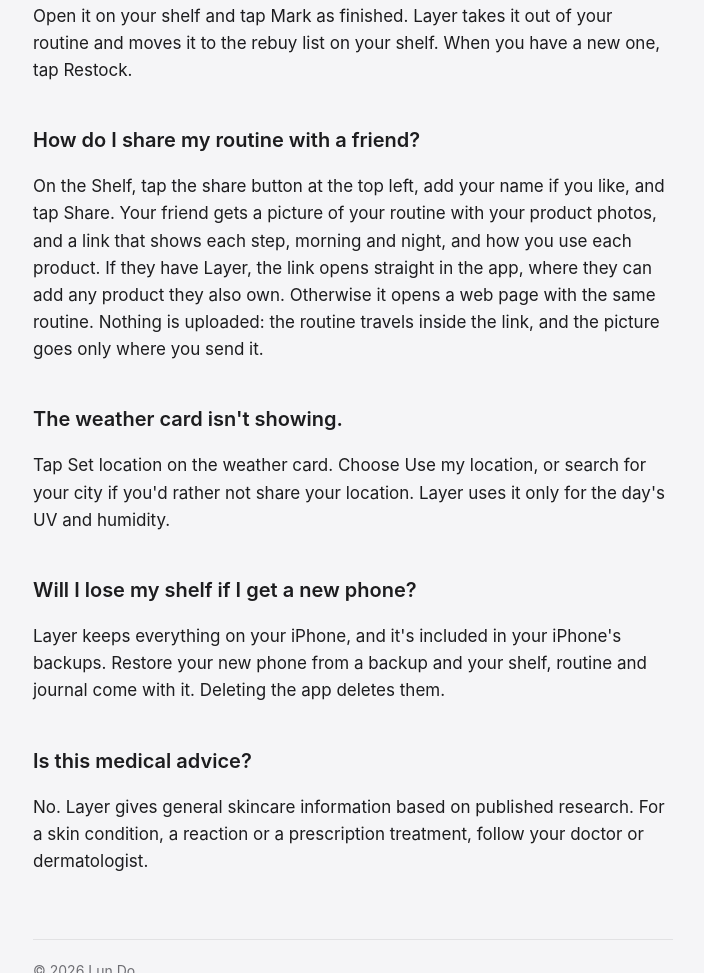
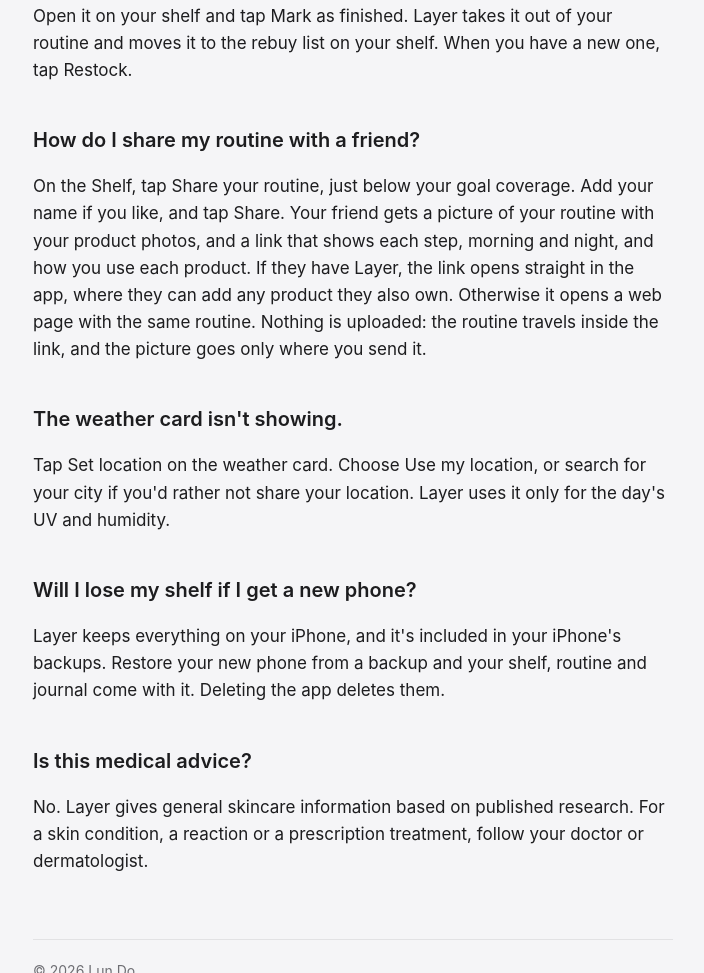
Before and after one commit to mark22d-kaijunumber8/layer, a plain HTML site: page support.html in a window 1280 px wide. Shown: the part 1298-2271 px from the top of the page, without its empty margins (287-991 px from the left). Drawn offline with Linux system fonts and the light colour scheme.

Commit message:
Layer 1.1: sharing instead of Coach

```diff
--- a/support.html
+++ b/support.html
@@ -37,7 +37,7 @@
     <p>Open it on your shelf and tap Mark as finished. Layer takes it out of your routine and moves it to the rebuy list on your shelf. When you have a new one, tap Restock.</p>
 
     <h2>How do I share my routine with a friend?</h2>
-    <p>On the Shelf, tap the share button at the top left, add your name if you like, and tap Share. Your friend gets a picture of your routine with your product photos, and a link that shows each step, morning and night, and how you use each product. If they have Layer, the link opens straight in the app, where they can add any product they also own. Otherwise it opens a web page with the same routine. Nothing is uploaded: the routine travels inside the link, and the picture goes only where you send it.</p>
+    <p>On the Shelf, tap Share your routine, just below your goal coverage. Add your name if you like, and tap Share. Your friend gets a picture of your routine with your product photos, and a link that shows each step, morning and night, and how you use each product. If they have Layer, the link opens straight in the app, where they can add any product they also own. Otherwise it opens a web page with the same routine. Nothing is uploaded: the routine travels inside the link, and the picture goes only where you send it.</p>
 
     <h2>The weather card isn't showing.</h2>
     <p>Tap Set location on the weather card. Choose Use my location, or search for your city if you'd rather not share your location. Layer uses it only for the day's UV and humidity.</p>
```
